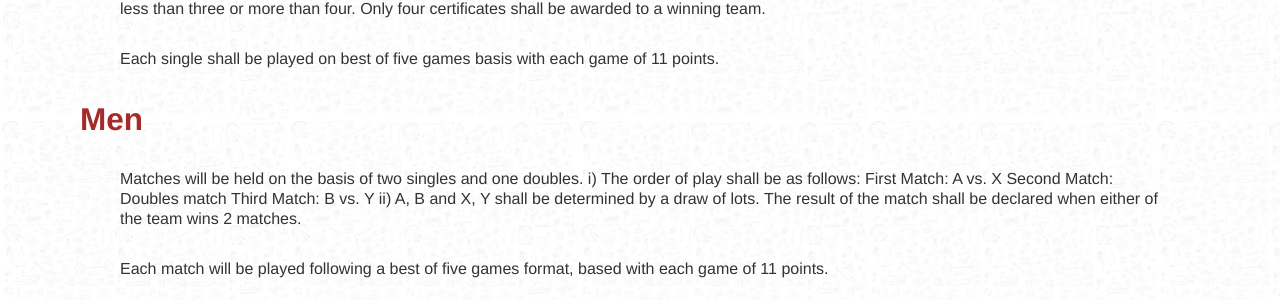
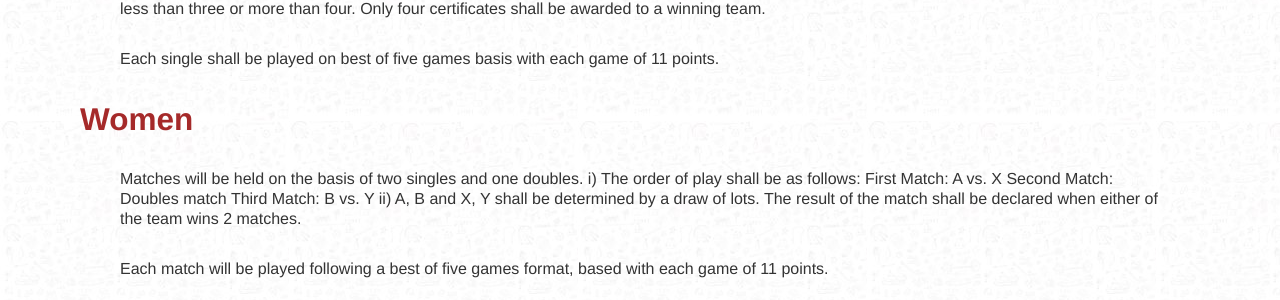
Before and after one commit to TusharYad/spirit, a Django app: page /events/tabletennis/ in a window 1280 px wide. Shown: the part 731-1031 px from the top of the page. Run offline with Django 3.2, Linux system fonts and the light colour scheme; some libraries are stand-ins or nearby versions.

Commit message:
completd

```diff
--- a/spirit_site/templates/home/tabletennis.html
+++ b/spirit_site/templates/home/tabletennis.html
@@ -48,7 +48,7 @@
  of 11 points.
        </p>
 
-       <h2 class="eventh">Men</h2>
+       <h2 class="eventh">Women</h2>
 
        <p>
          Matches will be held on the basis of two singles and one doubles.
```
